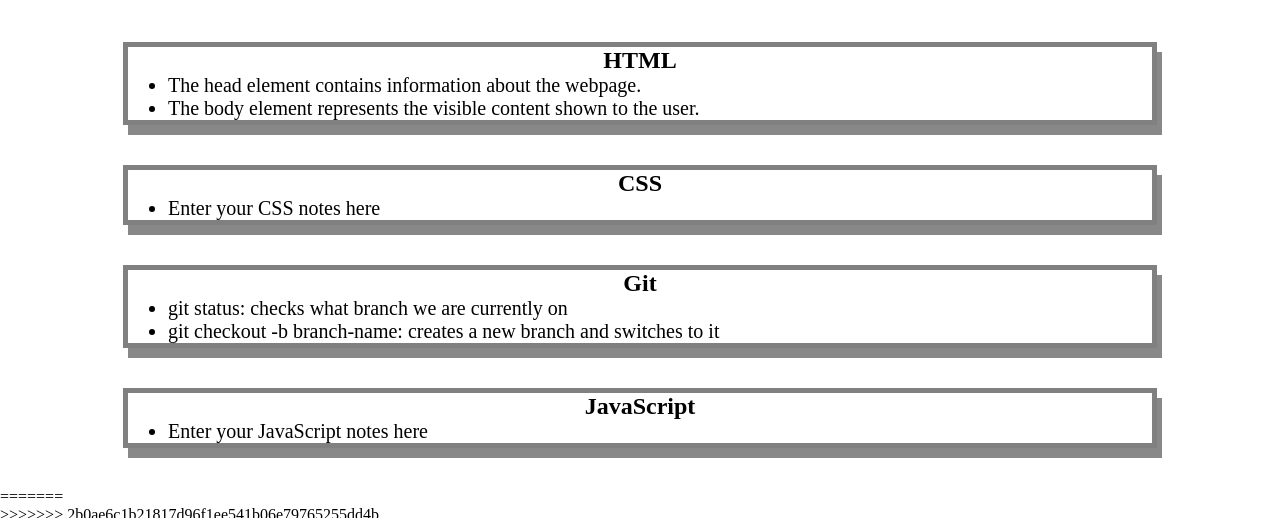
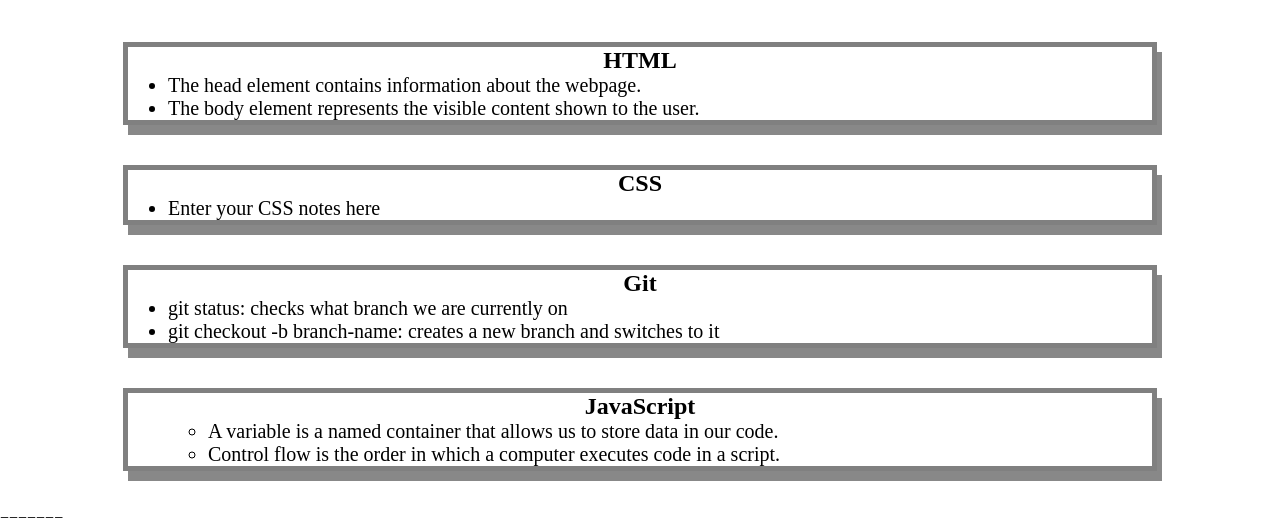
Before and after one commit to DavidParker42/prework-study-guide, a plain HTML site: page prework-study-guide/index.html in a window 1280 px wide. Shown: the part 154-672 px from the top of the page. Drawn offline with Linux system fonts and the light colour scheme.

Commit message:
“functions functions

```diff
--- a/prework-study-guide/assets/script.js
+++ b/prework-study-guide/assets/script.js
@@ -1,19 +1,27 @@
 var topics = ['HTML', 'CSS', 'Git', 'JavaScript'];
+var randomTopic = topics[Math.floor(Math.random() * topics.length)];
 
+function listTopics() {
  for (var x = 0; x < topics.length; x++) {
    console.log(topics[x]);
  }
+}
 
-/*
-if (topic === 'HTML') {
+function selectTopic() {
+ if (randomTopic === 'HTML') {
    console.log("Let's study HTML!");
-} else if (topic === 'CSS') {
+ } else if (randomTopic === 'CSS') {
    console.log("Let's study CSS!");
-} else if (topic === 'Git') {
+ } else if (randomTopic === 'Git') {
    console.log("Let's study Git!");
-} else if (topic === 'JavaScript') {
+ } else if (randomTopic === 'JavaScript') {
    console.log("Let's study JavaScript!");
  } else {
    console.log('Please try again!');
  }
-*/
+}
+
+console.log('Here are the topics we learned through Prework:');
+listTopics();
+console.log('Which topic should we study first?');
+selectTopic();
--- a/prework-study-guide/index.html
+++ b/prework-study-guide/index.html
@@ -46,13 +46,17 @@
       <section class="card" id="javascript-section">
         <h2>JavaScript</h2>
         <ul>
-          <li>Enter your JavaScript notes here</li>
+          <ul>
+            <li>A variable is a named container that allows us to store data in our code.</li>
+            <li>Control flow is the order in which a computer executes code in a script.</li>
+          </ul>
         </ul>
       </section>
+
 =======
     <main>
       <!-- Student code goes here -->
->>>>>>> 2b0ae6c1b21817d96f1ee541b06e79765255dd4b
+
     </main>
 
     <footer>
@@ -64,4 +68,3 @@
 </html>
 =======
 </html>
->>>>>>> 2b0ae6c1b21817d96f1ee541b06e79765255dd4b
```
Lines whose indentation alone changed are shown as unchanged.
